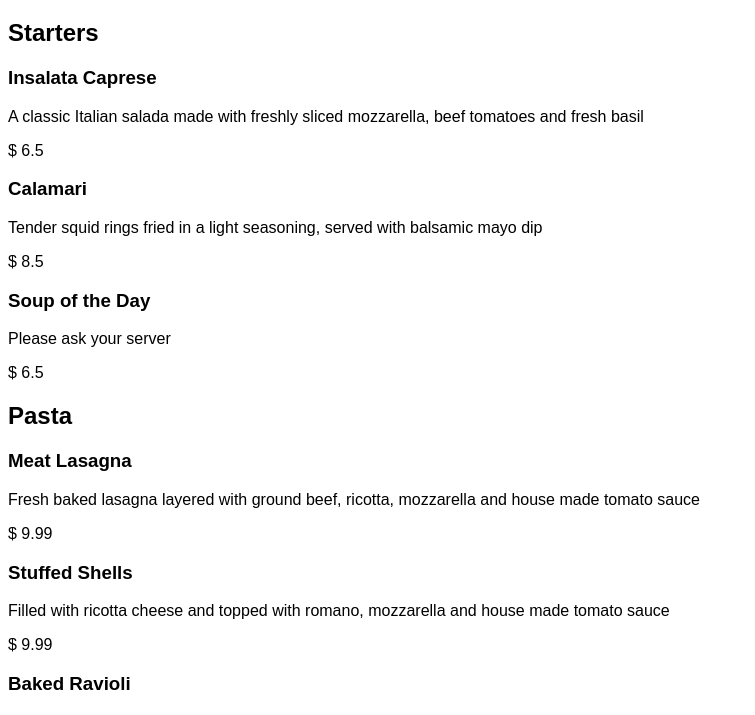
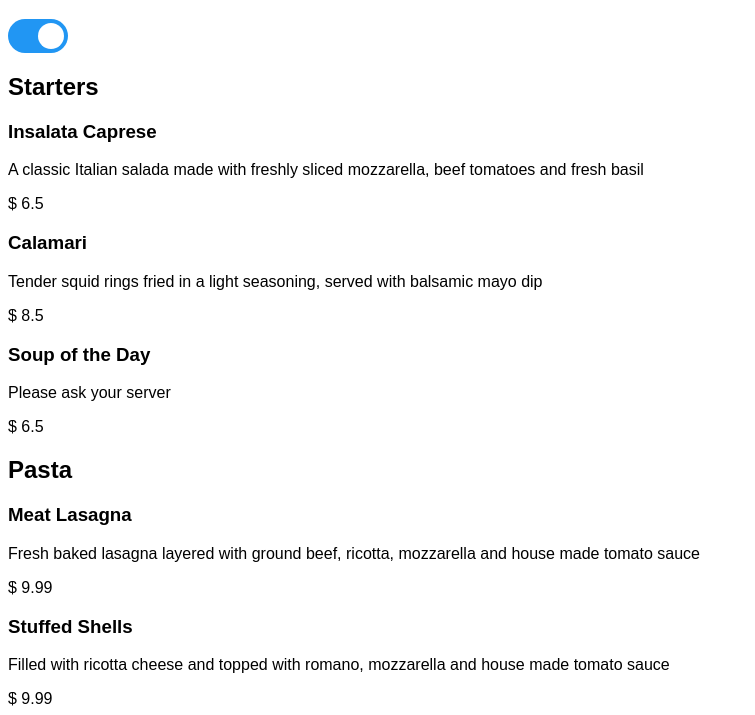
Before and after one commit to jgrimshaw/CM-fancy-italian-restaurant, a website built with Parcel: page index.html in a window 1280 px wide. Shown: the part 61-776 px from the top of the page, without its empty margins (0-755 px from the left). Built offline with nearby package versions, Linux system fonts and the light colour scheme.

Commit message:
toggle spicy options

```diff
--- a/index.html
+++ b/index.html
@@ -12,6 +12,14 @@
 	</header>
 
 	<main>
+
+
+		<label class="switch">
+			<input type="checkbox" id="check" checked >
+			<span class="slider round"></span>
+		</label>
+
+
 	<section id="starters">
 		<h2>Starters</h2>
 	</section>
--- a/src/index.js
+++ b/src/index.js
@@ -12,6 +12,8 @@ const sortItems = () => {
     })
 }
 
+
+
 // categorize, check if spicy, render items
 const renderItems = () => menuItems.forEach(item => {
 
@@ -19,11 +21,13 @@ const renderItems = () => menuItems.forEach(item => {
     const pasta = document.querySelector('#pasta');
     const pizza = document.querySelector('#pizza');
 
+    const itemContainer = document.createElement('div')
+    itemContainer.classList.add('item-container');
     const name = document.createElement('h3');
     const description = document.createElement('p');
     const price = document.createElement('p');
     const spicy = document.createElement('span');
-    spicy.classList.add('spice')
+    spicy.classList.add('spicy')
 
     name.textContent = item.name
     description.textContent = item.description
@@ -32,22 +36,36 @@ const renderItems = () => menuItems.forEach(item => {
 
     item.spicy ? name.append(spicy) : null;
 
+    if(item.spicy) {
+        itemContainer.classList.add('spicy');
+    }
+
     if (item.type === 'starters') {
-        starters.append(name, description, price)
+        itemContainer.append(name, description, price)
+        starters.append(itemContainer)
     } else if (item.type === 'pasta') {
-        pasta.append(name, description, price)
+        itemContainer.append(name, description, price)
+        pasta.append(itemContainer)
     } else if (item.type === 'pizza') {
-        pizza.append(name, description, price)
+        itemContainer.append(name, description, price)
+        pizza.append(itemContainer)
     }
+
 })
 
-
+document.querySelector('#check').onchange = function( ) {
+    menuItems.forEach(item => {
+        if(item.spicy) {
+            console.log(item)
+            document.querySelector('.spicy').parentNode.style.display = this.checked ? 'block' : 'none'
+        }
+    })
+};
 
 const renderApp = () => {
     sortItems()
     renderItems()
 }
 
-
 console.log(menuItems);
 renderApp();
--- a/src/styles.css
+++ b/src/styles.css
@@ -14,6 +14,75 @@ body {
   top: 2px;
 } */
 
-.spice {
+.spicy {
   background-color: red;
 }
+
+.hide {
+  display: none
+}
+
+
+/* toggle switch */
+/* The switch - the box around the slider */
+.switch {
+  position: relative;
+  display: inline-block;
+  width: 60px;
+  height: 34px;
+}
+
+/* Hide default HTML checkbox */
+.switch input {
+  opacity: 0;
+  width: 0;
+  height: 0;
+}
+
+/* The slider */
+.slider {
+  position: absolute;
+  cursor: pointer;
+  top: 0;
+  left: 0;
+  right: 0;
+  bottom: 0;
+  background-color: #ccc;
+  -webkit-transition: .4s;
+  transition: .4s;
+}
+
+.slider:before {
+  position: absolute;
+  content: "";
+  height: 26px;
+  width: 26px;
+  left: 4px;
+  bottom: 4px;
+  background-color: white;
+  -webkit-transition: .4s;
+  transition: .4s;
+}
+
+input:checked + .slider {
+  background-color: #2196F3;
+}
+
+input:focus + .slider {
+  box-shadow: 0 0 1px #2196F3;
+}
+
+input:checked + .slider:before {
+  -webkit-transform: translateX(26px);
+  -ms-transform: translateX(26px);
+  transform: translateX(26px);
+}
+
+/* Rounded sliders */
+.slider.round {
+  border-radius: 34px;
+}
+
+.slider.round:before {
+  border-radius: 50%;
+}
```
